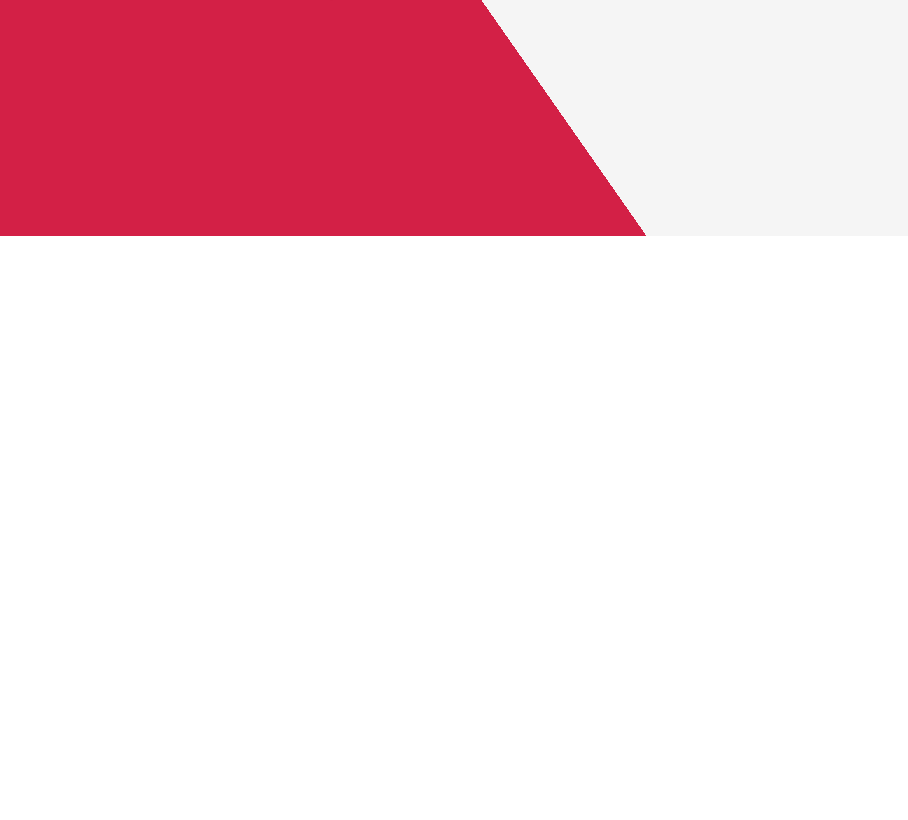
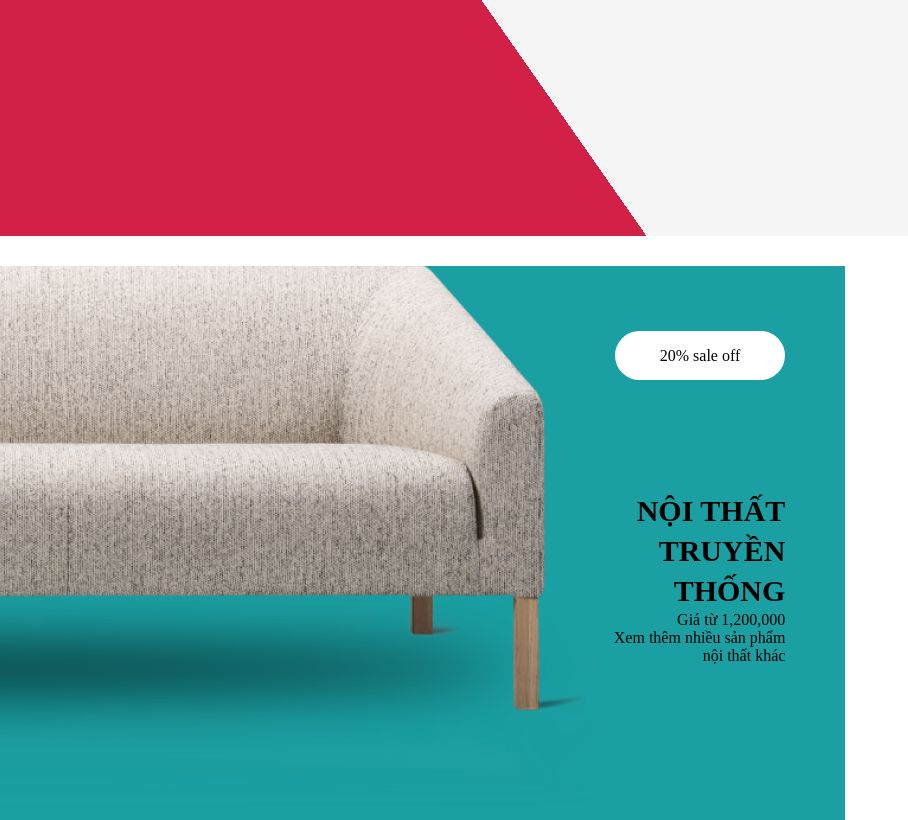
Before and after one commit to HOANGNGOCTHUY/web-elsun, a plain HTML site: page index.html in a window 1280 px wide. Shown: the part 776-1596 px from the top of the page, without its empty margins (0-908 px from the left). Before the commit the page ends 1012 px from the top, so only its background shows below. Drawn offline with Linux system fonts and the light colour scheme.

Commit message:
update index

```diff
--- a/assets/css/styles.css
+++ b/assets/css/styles.css
@@ -246,3 +246,36 @@
    margin-left: auto;
    margin-right: auto;
 }
+
+
+/* Wrap product */
+.wrap-product{
+    margin-top: 30px;
+}
+.wrap-product-content{
+    background-color: #1A9FA2;
+}
+.wrap-product-content{
+    display: flex;
+    justify-content: space-between;
+}
+.wrap-product-content .wrap-product-info{
+    text-align: right;
+    padding-right: 60px;
+    margin-top: 60px;
+}
+.wrap-product-saleof{
+    height: 60px;
+    min-width: 200px;
+    line-height: 60px;
+    border-radius: 30px;
+    background-color: #FFFFFF;
+    padding: 16px 45px;
+}
+.wrap-product-heading{
+    margin-top: 105px;
+    font-weight: 700;
+    font-size: 30px;
+    line-height: 40px;
+    text-transform: uppercase;
+}
--- a/index.html
+++ b/index.html
@@ -127,7 +127,7 @@
         </div>
 
         <!-- End header -->
-        <div class="grid wrap-slider ">
+        <div class="wrap-slider ">
             <div class="row">
                 <div class="col l-6">
                     <div class="slider-img">
@@ -145,11 +145,44 @@
                         <span class="slider_info-price">4,500,000</span>
                         <a href="#" class="btn btn-buy">Mua ngay</a>
                     </div>
+                    <div class="navigation">
+                        <div class="btn"></div>
+                        <div class="btn"></div>
+                        <div class="btn"></div>
+                        <div class="btn"></div>
+                        <div class="btn"></div>
+                    </div>
+                </div>
+            </div>
+        </div>
+
+        <div class="wrap-product">
+            <div class="row">
+                <div class="col l-8">
+                    <div class="wrap-product-content">
+                        <div class="img-product">
+                            <img src="./assets/images/sofa.png" alt="" class="img-product">
+                        </div>
+                        <div class="wrap-product-info">
+                            <span class="wrap-product-saleof">20% sale off</span>
+                            <div class="wrap-product-title">
+                                <h4 class="wrap-product-heading">Nội thất truyền thống</h4>
+                                <span class="wrap-product-price">Giá từ 1,200,000</span>
+                                <div class="line"></div>
+                            </div>
+
+                            <span class="wrap-product-desc">Xem thêm nhiều sản phẩm nội thất khác</span>
+                        </div>
+                    </div>
                 </div>
 
+                <div class="col l-4">
+
+                </div>
             </div>
+        </div>
 
-        </div>
+
 
 
     </div>
```
Also changed, not shown: assets/images/noicom.png (added), assets/images/sofa.png (added).
